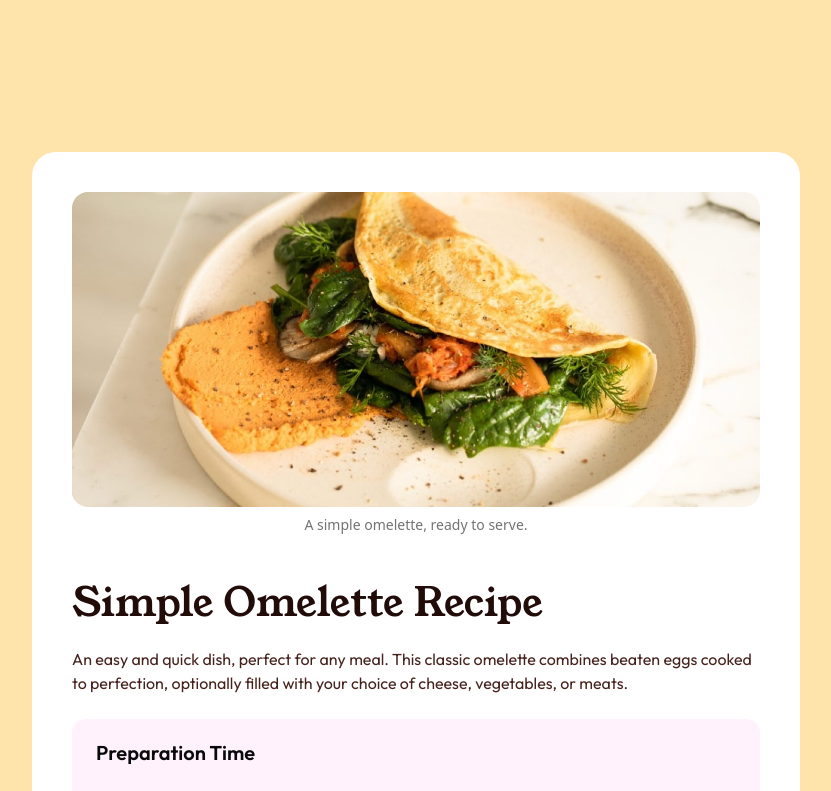
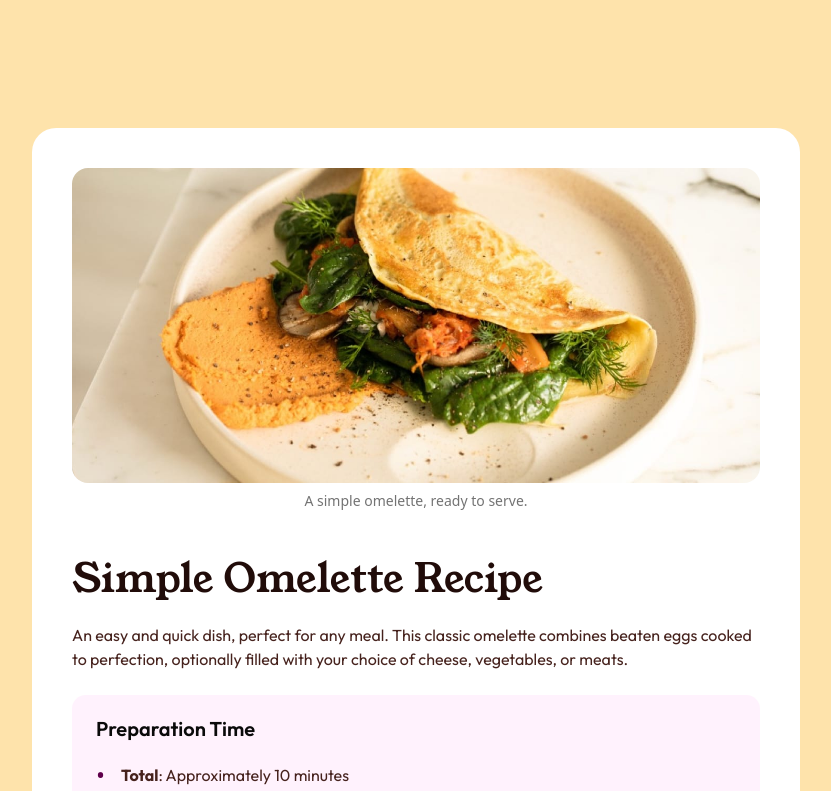
Before and after one commit to joao-almeida11/recipe-page-frontendmentor, a Next.js app: page / in a window 1280 px wide. Shown: the top 791 px of the page, without its empty margins (224-1055 px from the left). Built offline with nearby package versions, Linux system fonts and the light colour scheme.

Commit message:
fix: overflow x partial (forced fix)

```diff
--- a/src/app/layout.tsx
+++ b/src/app/layout.tsx
@@ -32,7 +32,7 @@ export default function RootLayout({
   return (
     <html lang="en">
       <body
-        className={`${outfit.variable} ${youngSerif.variable} antialiased  --stone-100 bg-stone-100 min-h-screen min-w-screen`}
+        className={`overflow-x-hidden ${outfit.variable} ${youngSerif.variable} antialiased  --stone-100 bg-stone-100 min-h-screen min-w-screen`}
       >
         {children}
       </body>
--- a/src/app/page.tsx
+++ b/src/app/page.tsx
@@ -69,7 +69,7 @@ export default function Home() {
   ];
 
   return (
-    <div className="sm:p-6 sm:mx-12 sm:my-32 ">
+    <div className="sm:p-6 md:p-0 sm:mx-12 sm:my-32">
       <section className="mx-auto max-w-3xl p-6 sm:p-10 bg-white sm:rounded-3xl">
         <RecipeHeader
           title="Simple Omelette Recipe"
```
